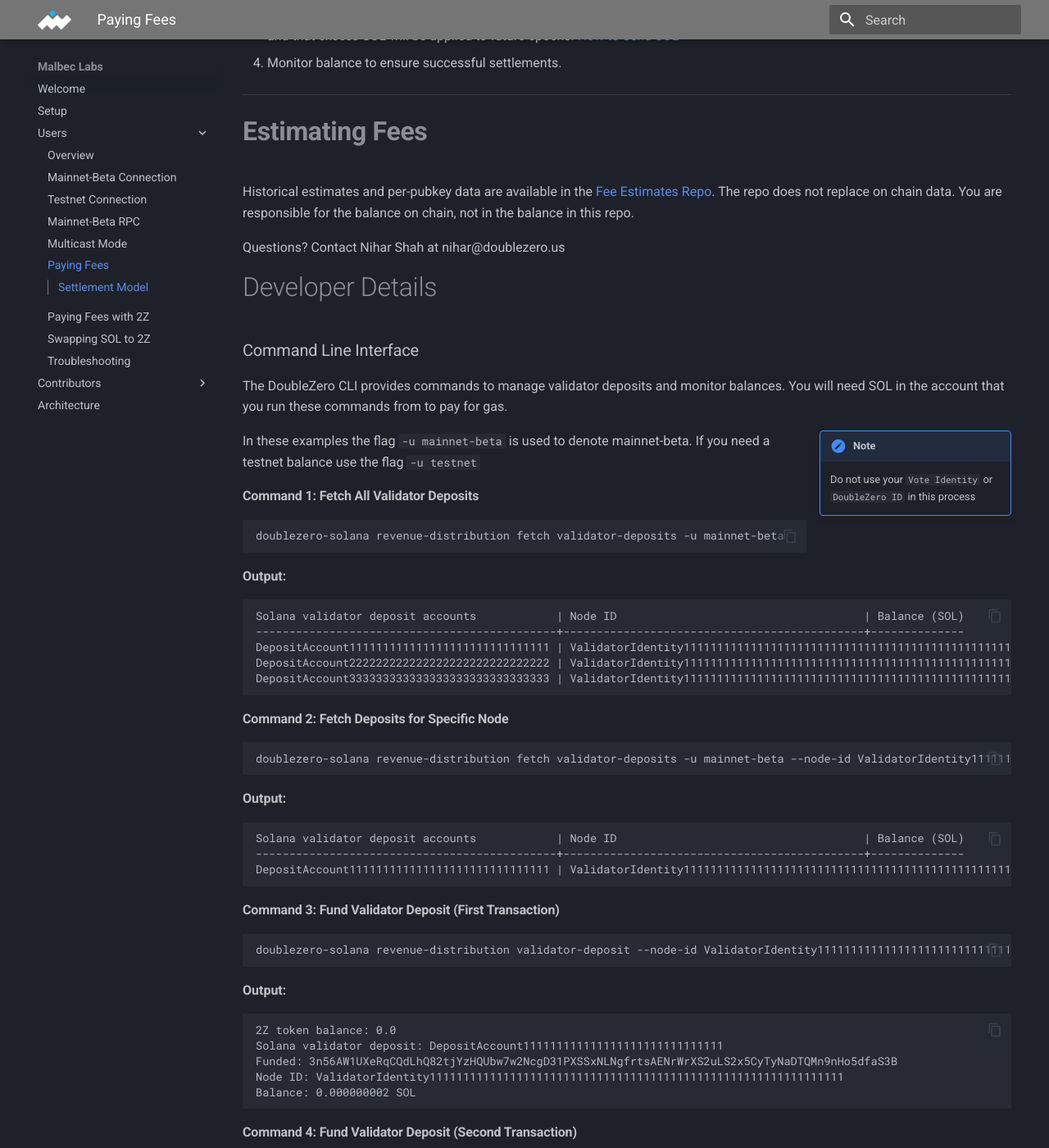
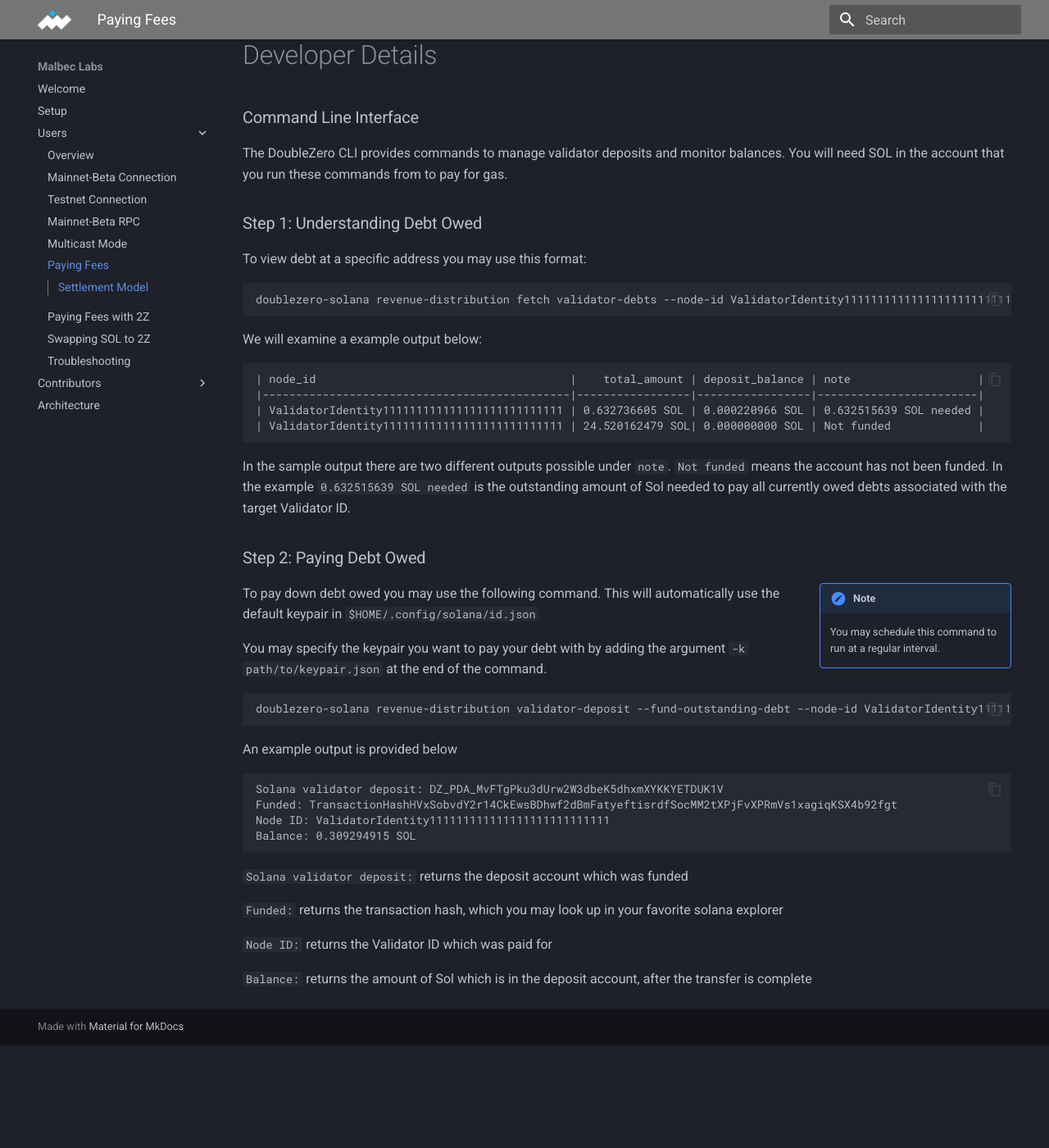
Before and after one commit to malbeclabs/docs, an MkDocs documentation site: the page built from docs/paying-fees.md, in a window 1280 px wide and 1400 px high, scrolled down 901 px. Shown: the whole window at 82% size. Built offline with MkDocs 1.6.1 and Material for MkDocs 9.7.7, drawn with Linux system fonts in a browser that asks for light colours; after the commit the page ends 2176 px from its top, so only the background shows below that; some of the changed text lies outside the part shown.

Commit message:
new fees workflow
update fees workflow

````diff
--- a/docs/paying-fees.md
+++ b/docs/paying-fees.md
@@ -21,15 +21,6 @@
 
 ---
 
-# **Payment Checklist**
-
-1. Derive deposit account (PDA) using validator identity pubkey.
-2. Calculate epoch fee: 5% × total block rewards.
-3. Fund your deposit account with the amount calculated in step 2 in the next epoch. If desired; you can make excess payments and that excess SOL will be applied to future epochs. [How to Send SOL>>](https://solana.com/tr/learn/sending-and-receiving-sol)
-4. Monitor balance to ensure successful settlements.
-
----
-
 # **Estimating Fees**
 
 Historical estimates and per-pubkey data are available in the [Fee Estimates Repo](http://github.com/doublezerofoundation/fees). The repo does not replace on chain data. You are responsible for the balance on chain, not in the balance in this repo.
@@ -39,117 +30,50 @@
 # Developer Details
 
 ### Command Line Interface
-
 The DoubleZero CLI provides commands to manage validator deposits and monitor balances.
 You will need SOL in the account that you run these commands from to pay for gas.
 
+### Step 1: Understanding Debt Owed
+
+To view debt at a specific address you may use this format:
+```
+doublezero-solana revenue-distribution fetch validator-debts --node-id ValidatorIdentity111111111111111111111111111
+```
+We will examine a example output below:
+
+```
+| node_id                                      |    total_amount | deposit_balance | note                   |
+|----------------------------------------------|-----------------|-----------------|------------------------|
+| ValidatorIdentity111111111111111111111111111 | 0.632736605 SOL | 0.000220966 SOL | 0.632515639 SOL needed |
+| ValidatorIdentity111111111111111111111111111 | 24.520162479 SOL| 0.000000000 SOL | Not funded             |
+```
+In the sample output there are two different outputs possible under `note`. `Not funded` means the account has not been funded. In the example `0.632515639 SOL needed` is the outstanding amount of Sol needed to pay all currently owed debts associated with the target Validator ID.
+
+### Step 2: Paying Debt Owed
+
 !!! note inline end
-      Do not use your `Vote Identity` or `DoubleZero ID` in this process
+      You may schedule this command to run at a regular interval.
 
-In these examples the flag `-u mainnet-beta` is used to denote mainnet-beta. If you need a testnet balance use the flag `-u testnet`
+To pay down debt owed you may use the following command. This will automatically use the default keypair in `$HOME/.config/solana/id.json`
 
-#### Command 1: Fetch All Validator Deposits
+You may specify the keypair you want to pay your debt with by adding the argument `-k path/to/keypair.json` at the end of the command.
 
-```bash
-doublezero-solana revenue-distribution fetch validator-deposits -u mainnet-beta
+```
+doublezero-solana revenue-distribution validator-deposit --fund-outstanding-debt --node-id ValidatorIdentity111111111111111111111111111
+```
+An example output is provided below
+
+```
+Solana validator deposit: DZ_PDA_MvFTgPku3dUrw2W3dbeK5dhxmXYKKYETDUK1V
+Funded: TransactionHashHVxSobvdY2r14CkEwsBDhwf2dBmFatyeftisrdfSocMM2tXPjFvXPRmVs1xagiqKSX4b92fgt
+Node ID: ValidatorIdentity111111111111111111111111111
+Balance: 0.309294915 SOL
 ```
 
-**Output:**
-```
-Solana validator deposit accounts            | Node ID                                     | Balance (SOL)
----------------------------------------------+---------------------------------------------+--------------
-DepositAccount111111111111111111111111111111 | ValidatorIdentity11111111111111111111111111111111111111111111111111111111111111 | 0.000000001
-DepositAccount222222222222222222222222222222 | ValidatorIdentity11111111111111111111111111111111111111111111111111111111111112 | 0.000000069
-DepositAccount333333333333333333333333333333 | ValidatorIdentity11111111111111111111111111111111111111111111111111111111111113 | 0.000000420
-```
+`Solana validator deposit:` returns the deposit account which was funded
 
-#### Command 2: Fetch Deposits for Specific Node
+`Funded:` returns the transaction hash, which you may look up in your favorite solana explorer
 
-```bash
-doublezero-solana revenue-distribution fetch validator-deposits -u mainnet-beta --node-id ValidatorIdentity11111111111111111111111111111111111111111111111111111111111111
-```
+`Node ID:` returns the Validator ID which was paid for
 
-**Output:**
-```
-Solana validator deposit accounts            | Node ID                                     | Balance (SOL)
----------------------------------------------+---------------------------------------------+--------------
-DepositAccount111111111111111111111111111111 | ValidatorIdentity11111111111111111111111111111111111111111111111111111111111111 | 0.000000001
-```
-
-#### Command 3: Fund Validator Deposit (First Transaction)
-
-```bash
-doublezero-solana revenue-distribution validator-deposit --node-id ValidatorIdentity11111111111111111111111111111111111111111111111111111111111111 --fund 0.000000001 -u mainnet-beta
-```
-
-**Output:**
-```
-2Z token balance: 0.0
-Solana validator deposit: DepositAccount111111111111111111111111111111
-Funded: 3n56AW1UXeRqCQdLhQ82tjYzHQUbw7w2NcgD31PXSSxNLNgfrtsAENrWrXS2uLS2x5CyTyNaDTQMn9nHo5dfaS3B
-Node ID: ValidatorIdentity11111111111111111111111111111111111111111111111111111111111111
-Balance: 0.000000002 SOL
-```
-
-#### Command 4: Fund Validator Deposit (Second Transaction)
-
-```bash
-doublezero-solana revenue-distribution validator-deposit --node-id ValidatorIdentity11111111111111111111111111111111111111111111111111111111111111 --fund 0.000000001 -u mainnet-beta
-```
-
-**Output:**
-```
-Solana validator deposit: DepositAccount111111111111111111111111111111
-Funded: 5WEpFc7pw6Hg353giEq1zwxAq2Lw4CHAahyZfb3tAgTBjfWiExaWpMjvrEm5bb618XC42ZU2hygryUu4E2PMbRxT
-Node ID: ValidatorIdentity11111111111111111111111111111111111111111111111111111111111111
-Balance: 0.000000003 SOL
-```
-
-#### Command 5: Verify Updated Balance
-
-```bash
-doublezero-solana revenue-distribution fetch validator-deposits -u mainnet-beta --node-id ValidatorIdentity11111111111111111111111111111111111111111111111111111111111111
-```
-
-**Output:**
-```
-Solana validator deposit accounts            | Node ID                                     | Balance (SOL)
----------------------------------------------+---------------------------------------------+--------------
-DepositAccount111111111111111111111111111111 | ValidatorIdentity11111111111111111111111111111111111111111111111111111111111111 | 0.000000003
-```
-
-## Troubleshooting:
-### Issue: `⚠️  Warning: Please use "doublezero-solana revenue-distribution validator-deposit ValidatorIdentity111111111111111111111111111 --initialize" to create
-
-This issue is generally caused by sending funds to a deposit account, without first running the fund command.
-
-**Symptoms:**
-- When executing `doublezero-solana revenue-distribution` commands the user encounters `⚠️  Warning: Please use "doublezero-solana revenue-distribution validator-deposit --node-id ValidatorIdentity111111111111111111111111111 --initialize" to create deposit account DepositAccount111111111111111111111111111111`
-
-
-**Solutions:**
-1. initialize the account
-
- `doublezero-solana revenue-distribution validator-deposit --node-id ValidatorIdentity111111111111111111111111111 --initialize -k path/to/your_keypair.json`
-
- Sample Output:
-
-    ```
-    Solana validator deposit: Deposit1111111111111111111111111111111111111
-    Funded and initialized: Signature111111rrNykTByK2DgJET3U6MdjSa7xgFivS9AHyhdSG6AbYTeczUNJSjYPwBGqpmNGkoWk9NvS3W7
-    Node ID: ValidatorIdentity111111111111111111111111111
-    Balance: YourCurrentBalanceIn SOL
-    ```
-2. re-run the command which caused the error
-
-    for example:
-
-    `revenue-distribution fetch validator-deposits -u mainnet-beta --node-id ValidatorIdentity111111111111111111111111111'`
-
-    Sample Output:
-    ```
-    Solana validator deposit accounts            | Node ID                                     | Balance (SOL)
-    ---------------------------------------------+---------------------------------------------+--------------
-    79jStiBvoxujPWfmGfRahfFJd5SU2XruSwfDmysXt3xA | ValidatorIdentity11111111111111111111111111111111111111111111111111111111111111 | 0.000000003
-    ```
-    The command should now return without error
+`Balance:` returns the amount of Sol which is in the deposit account, after the transfer is complete
````
